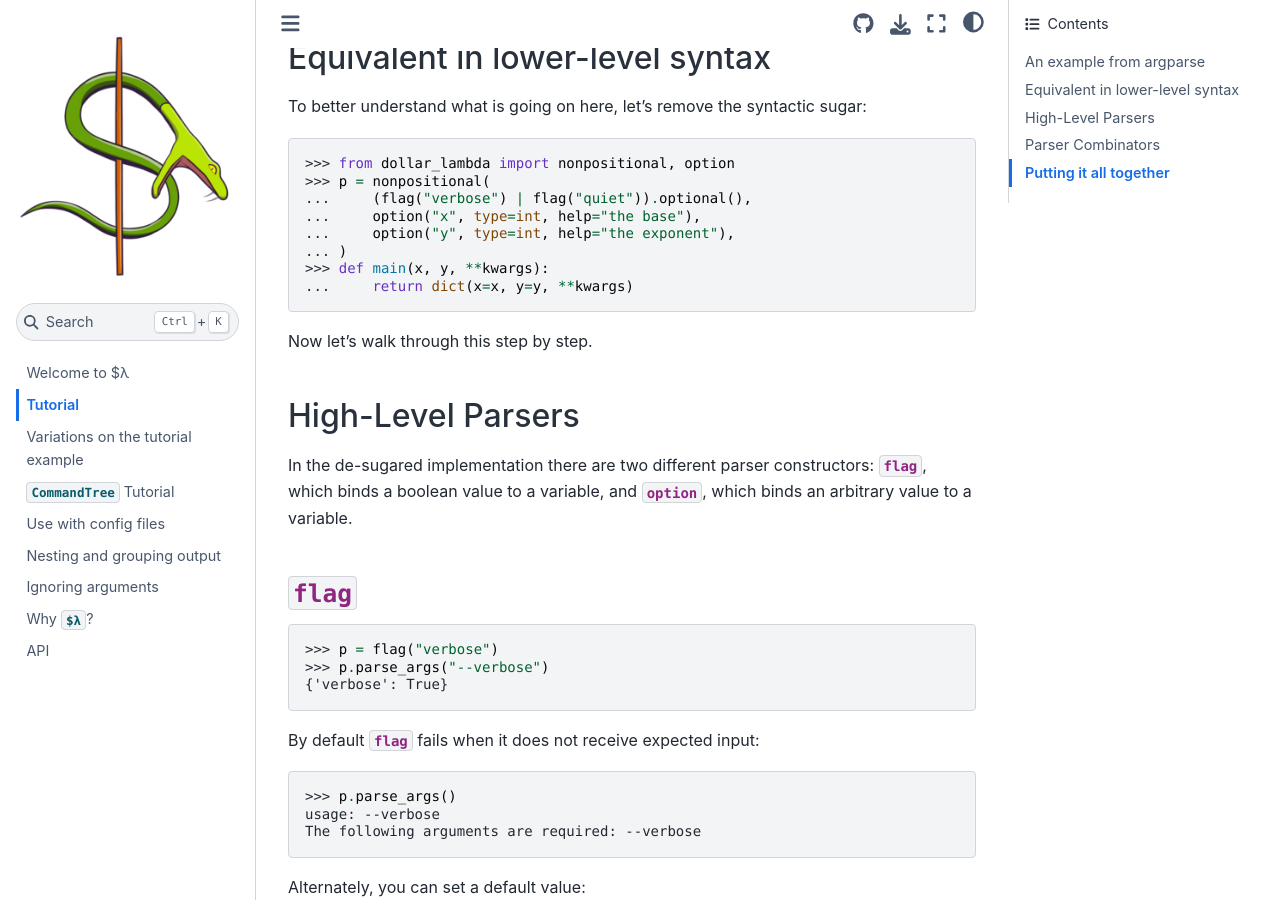
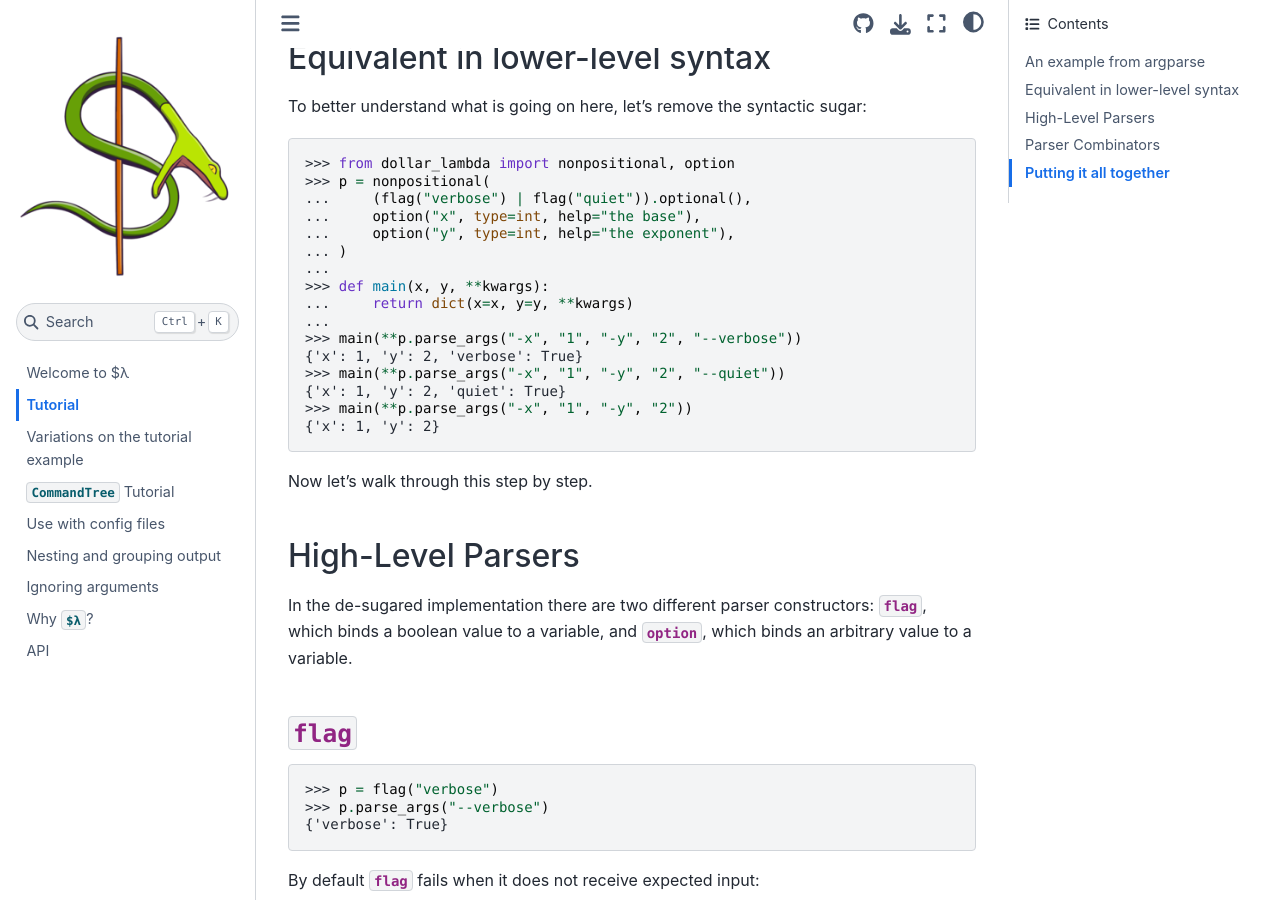
Before and after one commit to ethanabrooks/dollar-lambda, a Sphinx documentation site: the page built from docs/source/tutorial.rst, in a window 1280 px wide and 900 px high, scrolled down 1626 px. Built offline with Sphinx 7.4.7 and the Sphinx Book theme 1.1.4, drawn with Linux system fonts in a browser that asks for light colours.

Commit message:
add demonstration of lower-level syntax in tutorial

```diff
--- a/docs/source/tutorial.rst
+++ b/docs/source/tutorial.rst
@@ -79,8 +79,16 @@ sugar:
 ...     option("x", type=int, help="the base"),
 ...     option("y", type=int, help="the exponent"),
 ... )
+...
 >>> def main(x, y, **kwargs):
 ...     return dict(x=x, y=y, **kwargs)
+...
+>>> main(**p.parse_args("-x", "1", "-y", "2", "--verbose"))
+{'x': 1, 'y': 2, 'verbose': True}
+>>> main(**p.parse_args("-x", "1", "-y", "2", "--quiet"))
+{'x': 1, 'y': 2, 'quiet': True}
+>>> main(**p.parse_args("-x", "1", "-y", "2"))
+{'x': 1, 'y': 2}
 
 Now let's walk through this step by step.
 
@@ -256,6 +264,7 @@ Applying the syntactic sugar:
 ...     parsers=dict(kwargs=(flag("verbose") | flag("quiet")).optional()),
 ...     help=dict(x="the base", y="the exponent"),
 ... )
+...
 ... def main(x: int, y: int, **kwargs):
 ...     pass # do work
 
```
